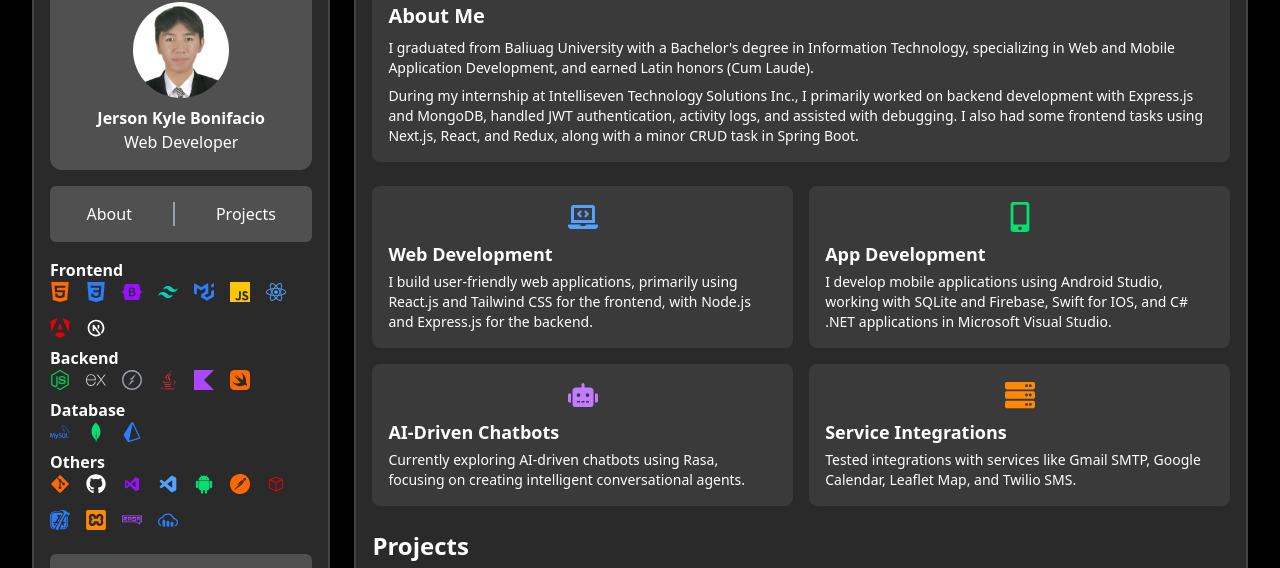
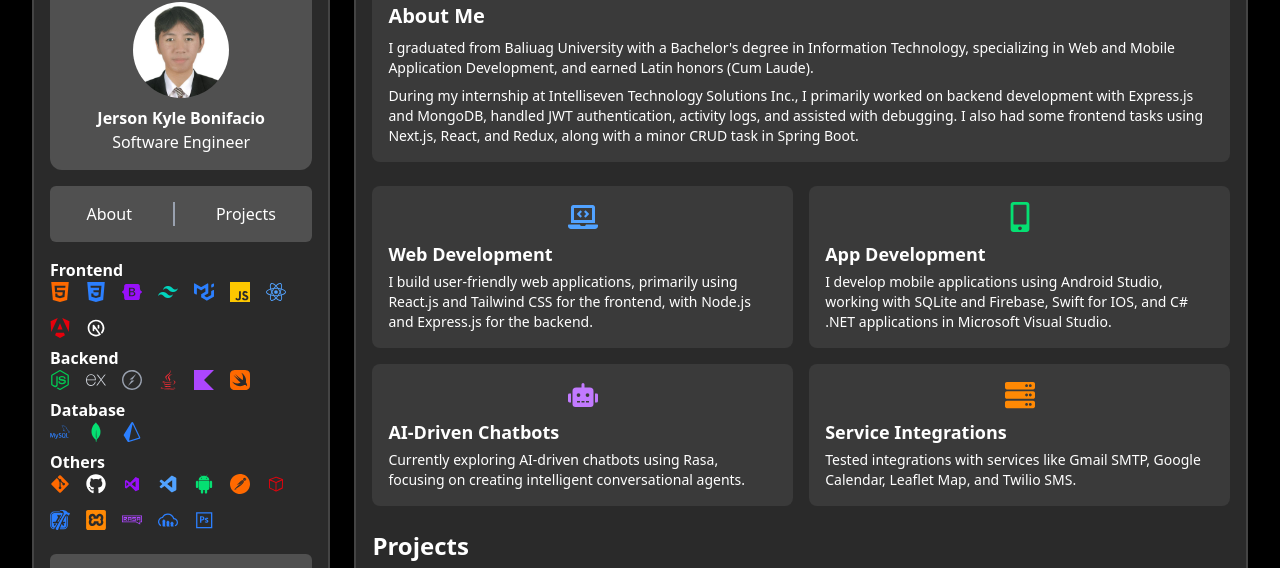
Before and after one commit to JisuKayl/JisuKayl-Personal-Portfolio, a React (Vite) app: page / in a window 1280 px wide. Shown: the part 64-632 px from the top of the page. Built offline with nearby package versions, Linux system fonts and the light colour scheme.

Commit message:
chore: minor content adjustment

```diff
--- a/src/components/ProfileSection.jsx
+++ b/src/components/ProfileSection.jsx
@@ -7,7 +7,12 @@ import {
   FaLinkedin,
   FaEnvelope,
 } from "react-icons/fa";
-import { DiVisualstudio, DiAndroid, DiNetbeans } from "react-icons/di";
+import {
+  DiVisualstudio,
+  DiAndroid,
+  DiNetbeans,
+  DiPhotoshop,
+} from "react-icons/di";
 import { BiLogoVisualStudio } from "react-icons/bi";
 import { TbBrandNextjs } from "react-icons/tb";
 import {
@@ -44,7 +49,7 @@ const ProfileSection = () => {
           className="w-24 h-24 object-cover rounded-full mb-2"
         />
         <p className="font-bold">Jerson Kyle Bonifacio</p>
-        <p>Web Developer</p>
+        <p>Software Engineer</p>
       </div>
 
       <div className="flex flex-wrap justify-around p-4 my-4 bg-[#505050] rounded-md">
@@ -174,6 +179,11 @@ const ProfileSection = () => {
                 color: "text-blue-500",
                 title: "Cloudinary",
               },
+              {
+                icon: DiPhotoshop,
+                color: "text-blue-500",
+                title: "Photoshop",
+              },
             ].map(({ icon: Icon, color, title }, index) => (
               <div key={index} className="relative group">
                 <Icon className={`${color}`} />
```
